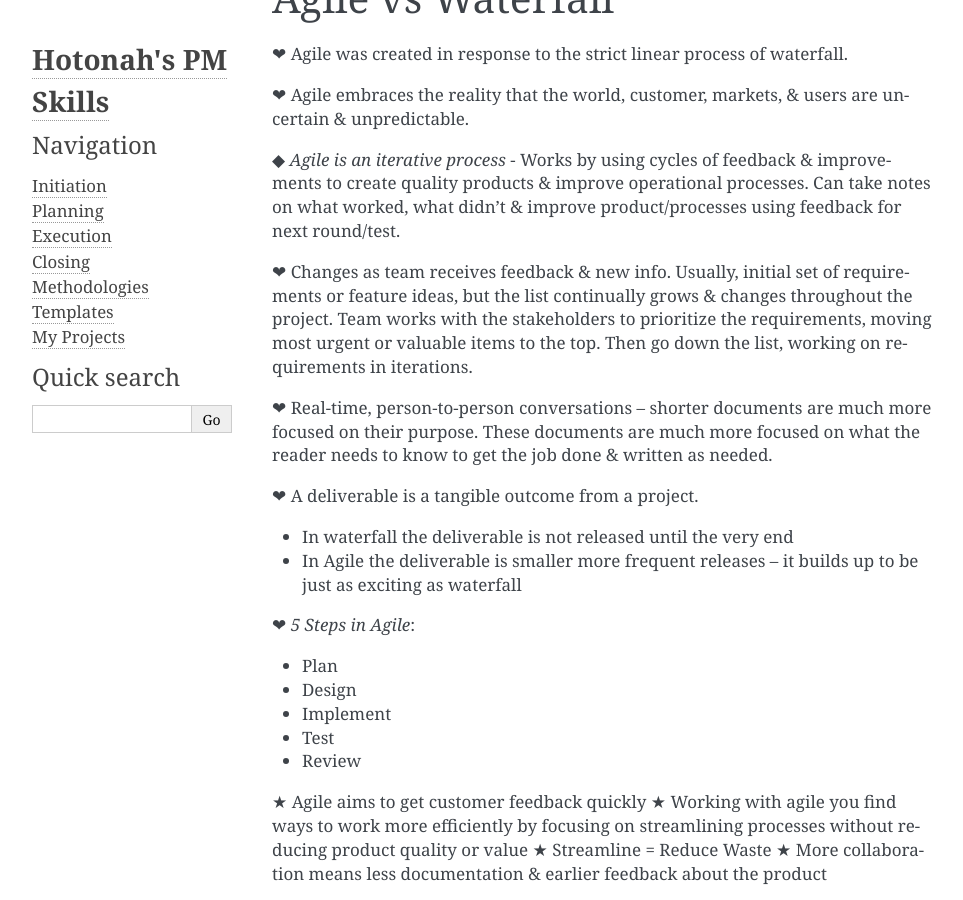
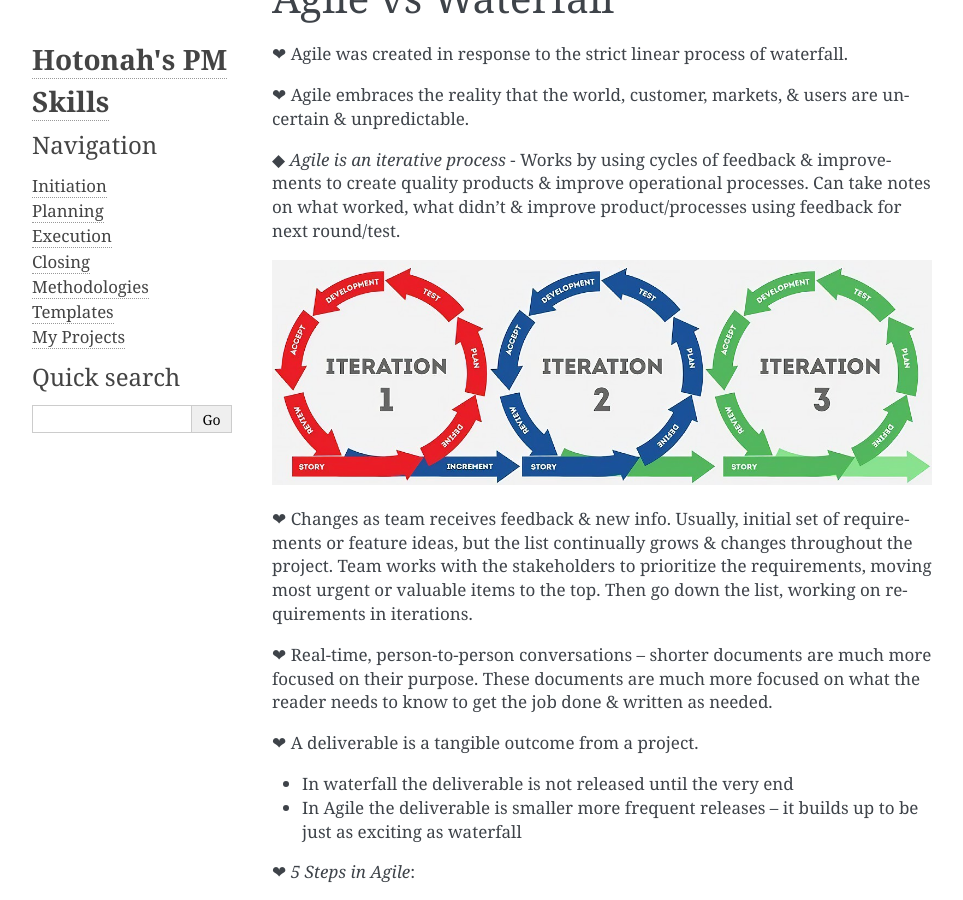
Before and after one commit to Hotonah/hotonah.github.io, a Sphinx documentation site: the page built from source/methodologies.txt, in a window 1280 px wide and 900 px high, scrolled down 1409 px. Shown: the whole window, without its empty margins (148-1111 px from the left). Built offline with Sphinx 7.4.7, drawn with Linux system fonts in a browser that asks for light colours.

Commit message:
Update methodologies.txt

```diff
--- a/source/methodologies.txt
+++ b/source/methodologies.txt
@@ -35,7 +35,7 @@ Process improvement – Find where problems are occurring in current processes a
 * Establish Pull - Pulling on product
 * Preserve Perfection - Continuously improve
 
-.. image:media/Umbrella.PNG
+.. image:media/Umbrella.png
 
 Agile vs Waterfall
 ================
@@ -44,6 +44,8 @@ Agile vs Waterfall
 ❤ Agile embraces the reality that the world, customer, markets, & users are uncertain & unpredictable.
 
 ◆ `Agile is an iterative process` - Works by using cycles of feedback & improvements to create quality products & improve operational processes. Can take notes on what worked, what didn’t & improve product/processes using feedback for next round/test.
+
+.. image:: media/iterations.PNG
 
 ❤ Changes as team receives feedback & new info. Usually, initial set of requirements or feature ideas, but the list continually grows & changes throughout the project. Team works with the stakeholders to prioritize the requirements, moving most urgent or valuable items to the top. Then go down the list, working on requirements in iterations.
 
```
